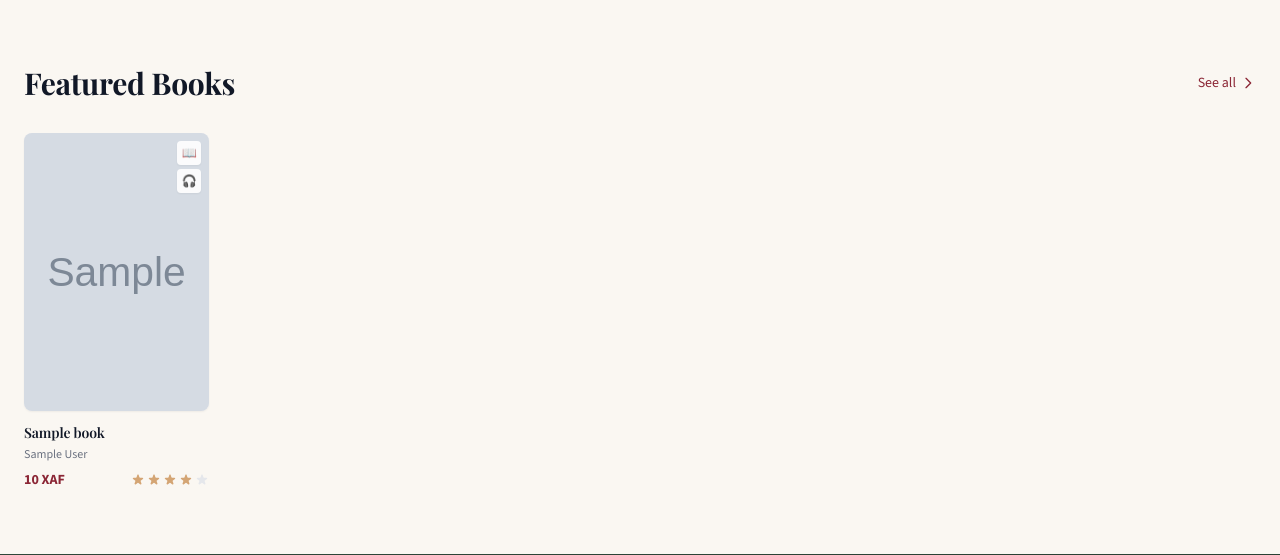
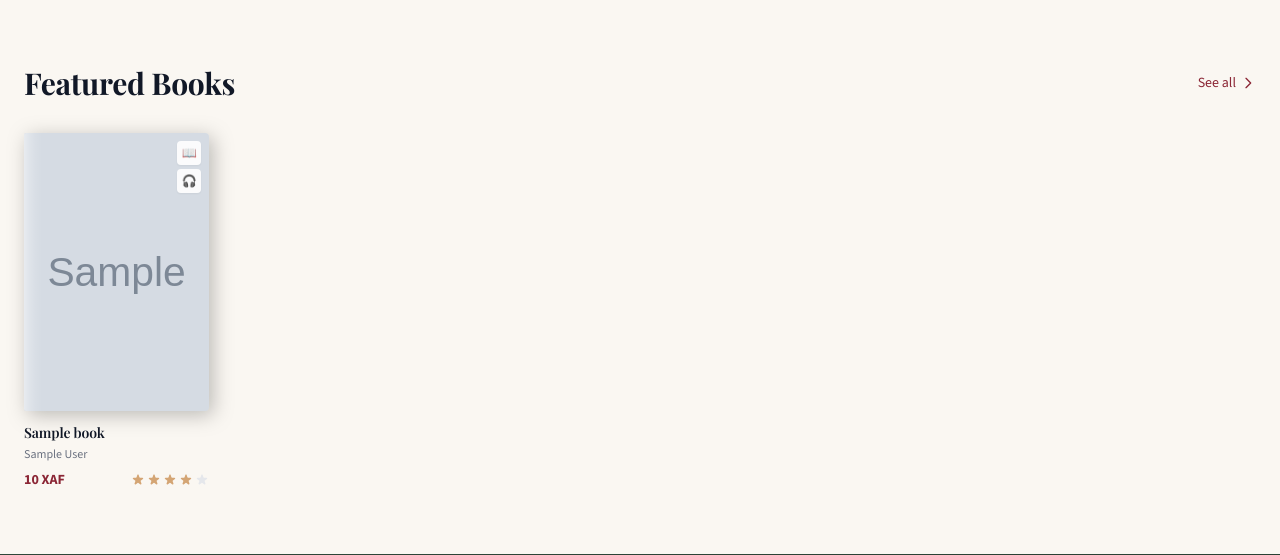
Before and after one commit to SaahBrice/xanula-init, a Django app: page / in a window 1280 px wide. Shown: the part 516-1071 px from the top of the page. Run offline with Django 5.2, Linux system fonts and the light colour scheme; tables that the repository leaves empty hold one stand-in row (values such as "Sample post"); grey boxes marked "Sample" are stand-in pictures; some libraries are stand-ins or nearby versions.

Commit message:
added 3d effect

```diff
--- a/templates/core/homepage.html
+++ b/templates/core/homepage.html
@@ -56,11 +56,18 @@
         <div class="grid grid-cols-2 sm:grid-cols-3 md:grid-cols-4 lg:grid-cols-6 gap-5 md:gap-6">
             {% for book in featured_books %}
             <a href="{% url 'core:book_detail' slug=book.slug %}" class="group">
-                <!-- Cover Card -->
-                <div class="aspect-[2/3] rounded-lg overflow-hidden shadow-sm hover:shadow-lg transition-shadow bg-gray-100 dark:bg-dark-50 relative">
+                <!-- 3D Book Cover -->
+                <div class="book-3d-featured">
+                    <div class="book-wrapper-featured aspect-[2/3]">
+                            <!-- Back Cover -->
+                            <div class="book-back-featured"></div>
+                            <!-- Page Edge (left strip) -->
+                            <div class="book-pages-featured"></div>
+                            <!-- Front Cover -->
+                        <div class="book-front-featured">
                             {% if book.cover_image %}
                             <img src="{{ book.cover_image.url }}" alt="{{ book.title }}" loading="lazy"
-                        class="w-full h-full object-cover group-hover:scale-105 transition-transform duration-300">
+                                class="w-full h-full object-cover">
                             {% else %}
                             <div class="w-full h-full flex items-center justify-center bg-gradient-to-br from-burgundy-500 to-forest-500">
                                 <span class="text-3xl font-display font-bold text-white/40">{{ book.title|first }}</span>
@@ -68,7 +75,7 @@
                             {% endif %}
 
                             <!-- Format Badges -->
-                    <div class="absolute top-2 right-2 flex flex-col gap-1">
+                            <div class="absolute top-2 right-2 flex flex-col gap-1 z-10">
                                 {% if book.has_ebook %}
                                 <span class="w-6 h-6 flex items-center justify-center text-xs bg-white/90 dark:bg-dark-100/90 rounded shadow-sm" title="{% trans 'Ebook' %}">📖</span>
                                 {% endif %}
@@ -78,6 +85,8 @@
                                 {% if book.hard_copy_option == 'author' or book.hard_copy_option == 'xanula' %}
                                 <span class="w-6 h-6 flex items-center justify-center text-xs bg-white/90 dark:bg-dark-100/90 rounded shadow-sm" title="{% trans 'Print Available' %}">📚</span>
                                 {% endif %}
+                            </div>
+                        </div>
                     </div>
                 </div>
 
@@ -400,5 +409,63 @@
 <style>
 .scrollbar-hide { -ms-overflow-style: none; scrollbar-width: none; }
 .scrollbar-hide::-webkit-scrollbar { display: none; }
+
+/* Simple 3D Book Card */
+.book-3d-featured {
+    position: relative;
+}
+
+.book-wrapper-featured {
+    position: relative;
+    filter: drop-shadow(4px 4px 10px rgba(0,0,0,0.25));
+}
+
+/* Front Cover - clean */
+.book-front-featured {
+    position: relative;
+    width: 100%;
+    height: 100%;
+    border-radius: 2px 4px 4px 2px;
+    overflow: hidden;
+}
+
+.book-front-featured img {
+    width: 100%;
+    height: 100%;
+    object-fit: cover;
+}
+
+/* Page edge reflection - overlays left side of cover */
+.book-front-featured::before {
+    content: '';
+    position: absolute;
+    left: 0;
+    top: 0;
+    width: 18px;
+    height: 100%;
+    background: linear-gradient(90deg,
+        rgba(255, 255, 255, 0.45) 0%,
+        rgba(255, 255, 255, 0.25) 30%,
+        rgba(255, 255, 255, 0.1) 60%,
+        rgba(255, 255, 255, 0) 100%);
+    border-radius: 2px 0 0 2px;
+    z-index: 10;
+    pointer-events: none;
+}
+
+/* Dark mode - subtle glow instead */
+.dark .book-front-featured::before {
+    background: linear-gradient(90deg,
+        rgba(255, 255, 255, 0.15) 0%,
+        rgba(255, 255, 255, 0.08) 30%,
+        rgba(255, 255, 255, 0.03) 60%,
+        rgba(255, 255, 255, 0) 100%);
+}
+
+/* Hide unused elements */
+.book-pages-featured,
+.book-back-featured {
+    display: none;
+}
 </style>
 {% endblock %}
```
Also changed, not shown: templates/core/book_list.html (+73 -4 lines). Lines whose indentation alone changed are shown as unchanged.
